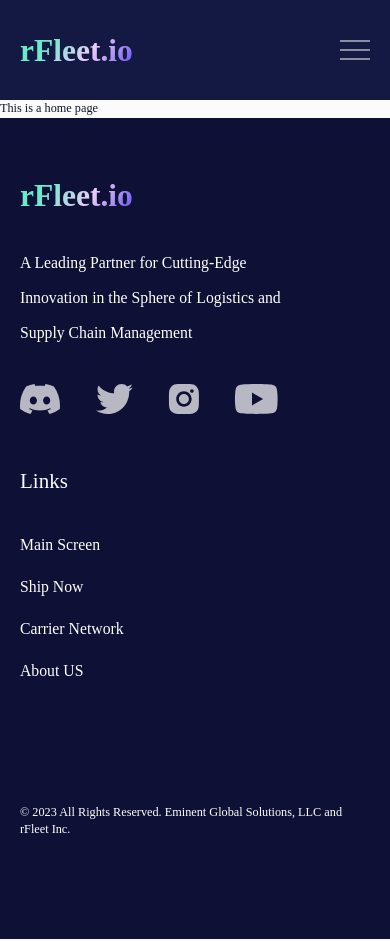
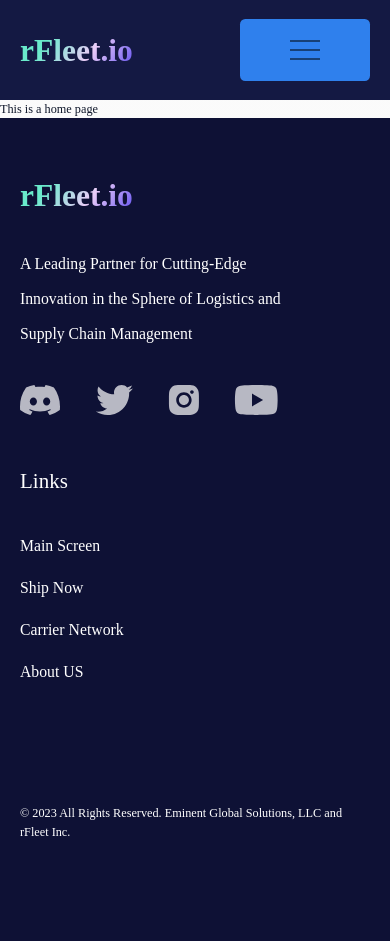
Before and after one commit to jim-carroll-123/rFLEET, a Next.js app: page / in a window 390 px wide. Built offline with nearby package versions, Linux system fonts and the light colour scheme; what tw-elements would draw is missing.

Commit message:
chore: updated button component

```diff
--- a/src/components/layout/Footer.tsx
+++ b/src/components/layout/Footer.tsx
@@ -21,16 +21,16 @@ export default function Example() {
               <h6>Supply Chain Management</h6>
             </div>
             <div className="flex gap-10">
-              <Link href="#">
+              <Link href="#" className="svg-hover">
                 <Discord />
               </Link>
-              <Link href="#">
+              <Link href="#" className="svg-hover">
                 <Twitter />
               </Link>
-              <Link href="#">
+              <Link href="#" className="svg-hover">
                 <Instagram />
               </Link>
-              <Link href="#">
+              <Link href="#" className="svg-hover">
                 <Youtube />
               </Link>
             </div>
--- a/src/components/layout/Header.tsx
+++ b/src/components/layout/Header.tsx
@@ -30,14 +30,14 @@ export default function Example() {
           <div className="relative z-[20] flex justify-between w-full md:px-0 lg:w-max ">
             <Logo />
             <div className="relative flex items-center max-h-10 lg:hidden ">
-              <button
+              <Button
                 aria-label="humburger"
                 id="hamburger"
-                className="relative p-6 -mr-6 fill-white"
+                size="xl"
                 onClick={() => setMobileMenuOpen((prev) => !prev)}
               >
                 {mobileMenuOpen ? <Close /> : <Hamburger />}
-              </button>
+              </Button>
             </div>
           </div>
           <div
--- a/src/components/ui/Button.tsx
+++ b/src/components/ui/Button.tsx
@@ -8,10 +8,11 @@ interface ButtonProps extends React.ButtonHTMLAttributes<HTMLButtonElement> {
   full?: boolean
   color?: 'primary' | 'light' | 'red'
   size?: 'sm' | 'md' | 'lg' | 'xl'
+  glossy?: boolean
 }
 
 export const Button = React.forwardRef<HTMLButtonElement, ButtonProps>(
-  ({ children, className, disabled, color = 'primary', size = 'md', full = false, ...props }, ref) => {
+  ({ children, className, disabled, glossy = false, color = 'primary', size = 'md', full = false, ...props }, ref) => {
     const colorConfig = {
       primary: {
         bgColor: 'before:bg-primary',
@@ -43,14 +44,16 @@ export const Button = React.forwardRef<HTMLButtonElement, ButtonProps>(
       sm: { padding: 'px-3 h-7', font: 'text-xs' },
       md: { padding: 'px-5 h-9', font: 'text-sm' },
       lg: { padding: 'px-[32px] py-[18px]', font: 'text-[15px]' },
-      xl: { padding: 'px-9 h-[52px]', font: 'text-lg' },
+      xl: { padding: 'px-[50px] h-[62px]', font: 'text-lg' },
     }
 
     const { bgColor, textColor } = colorConfig[color]
     const { padding, font } = sizeConfig[size]
 
     const width = full ? '' : 'sm:w-max'
-    const hoverActive = disabled ? '' : 'hover:before:scale-[1.03] active:before:scale-[0.97]'
+    const hoverActive = disabled
+      ? ''
+      : 'hover:before:scale-[1.03] active:before:scale-[0.97] hover:after:blur-md active:after:blur-none active:after:bg-transparent'
 
     return (
       <button
@@ -63,11 +66,14 @@ export const Button = React.forwardRef<HTMLButtonElement, ButtonProps>(
           bgColor,
           padding,
           hoverActive,
+          glossy
+            ? 'before:z-[1] before:border-2 before:border-solid before:border-[#4AED52] after:z-0 after:bg-[#4AED52] after:blur-sm after:absolute after:inset-0 after:rounded-md after:transition after:duration-300'
+            : '',
           disabled ? 'opacity-50' : '',
         )}
         {...props}
       >
-        <span className={cn('relative', textColor, font)}>{children}</span>
+        <span className={cn('relative z-[2]', textColor, font)}>{children}</span>
       </button>
     )
   },
--- a/src/styles/common.css
+++ b/src/styles/common.css
@@ -2,9 +2,13 @@ a {
   @apply block text-inherit no-underline hover:text-primary;
 }
 
-a:hover svg,
-a:hover svg * {
+a.svg-hover:hover svg,
+a.svg-hover:hover svg * {
   @apply hover:fill-primary;
+}
+
+br {
+  @apply hidden lg:block;
 }
 
 .container {
@@ -35,3 +39,7 @@ a:hover svg * {
   -webkit-background-clip: text;
   -webkit-text-fill-color: transparent;
 }
+
+.only-desktop {
+  @apply hidden lg:block;
+}
--- a/src/styles/theme.css
+++ b/src/styles/theme.css
@@ -66,12 +66,12 @@
 }
 
 * {
-  @apply p-0 m-0 box-border !outline-none text-sm lg:text-base;
+  @apply p-0 m-0 box-border !outline-none;
 }
 
 html,
 body {
-  @apply max-w-[100vw] text-[rgb(var(--foreground-rgb))] overflow-x-hidden overflow-y-auto font-poppins;
+  @apply max-w-[100vw] text-[rgb(var(--foreground-rgb))] overflow-x-hidden overflow-y-auto font-poppins text-sm lg:text-base leading-normal;
   background: linear-gradient(to bottom, transparent, rgb(var(--background-end-rgb))) rgb(var(--background-start-rgb));
 }
 
--- a/src/styles/typography.css
+++ b/src/styles/typography.css
@@ -10,25 +10,31 @@
 
   h1 {
     @apply text-5xl sm:text-6xl;
+    /* 48px 60px */
   }
 
   h2 {
     @apply text-4xl sm:text-5xl;
+    /* 36px 40px */
   }
 
   h3 {
-    @apply text-3xl sm:text-4xl;
+    @apply text-3xl sm:text-4xl leading-[32px] lg:leading-[44px];
+    /* 30px 36px */
   }
 
   h4 {
     @apply text-2xl sm:text-3xl;
+    /* 24px 32px */
   }
 
   h5 {
     @apply text-xl sm:text-2xl;
+    /* 20px 28px */
   }
 
   h6 {
     @apply text-lg sm:text-xl;
+    /* 18px 20px */
   }
 }
```
